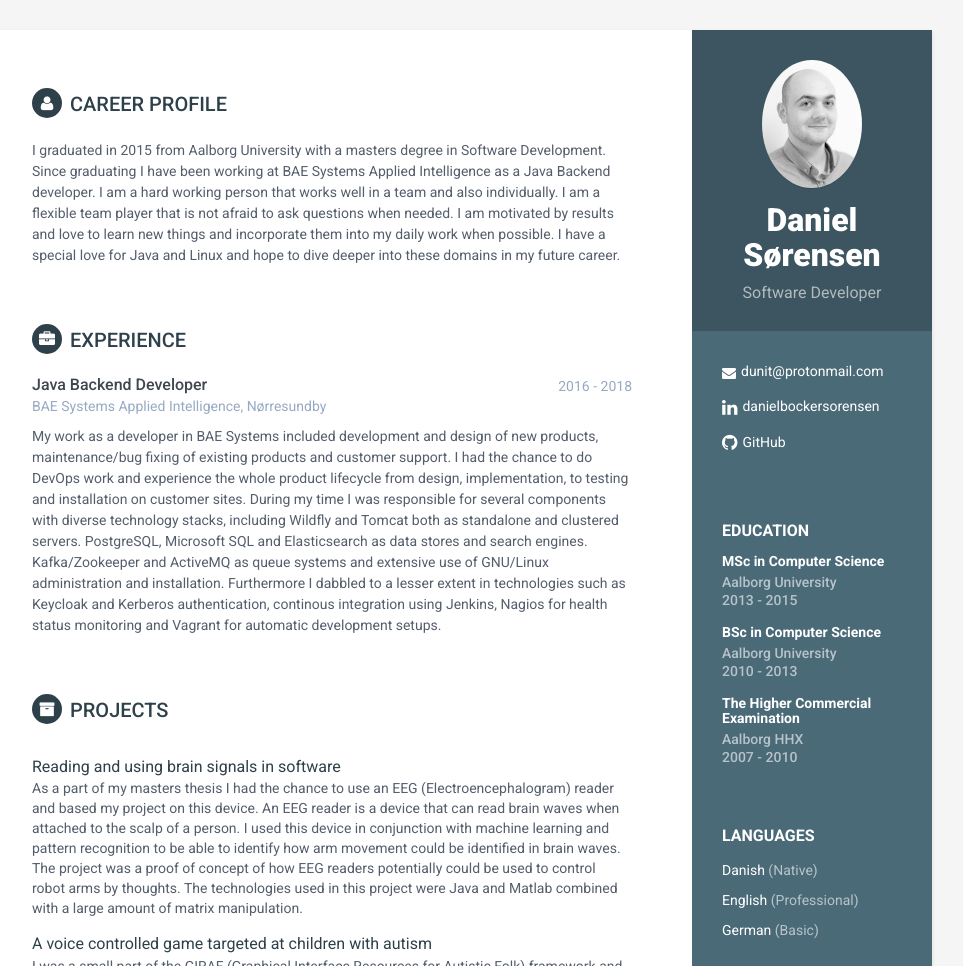
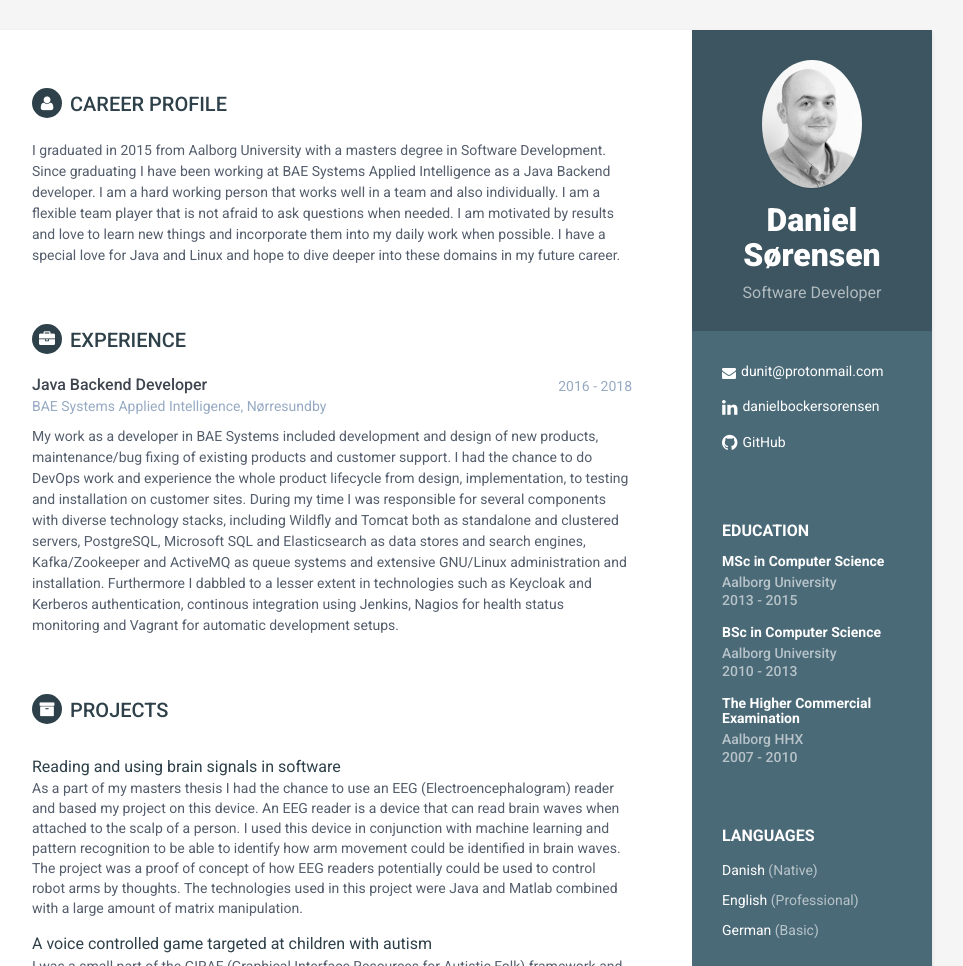
Before and after one commit to dunitgit/Web-CV, a Jekyll site: the page built from index.html, in a window 1280 px wide, cut to the strip 0-966 px from the top of the page. Shown: the whole strip, without its empty margins (188-1151 px from the left). Built offline with Jekyll 4.4.1, drawn with Linux system fonts in a browser that asks for light colours.

Commit message:
Release 2!

```diff
--- a/_data/experiences.yml
+++ b/_data/experiences.yml
@@ -2,7 +2,7 @@
   role: Java Backend Developer
   time: 2016 - 2018
   company: BAE Systems Applied Intelligence, Nørresundby
-  details: "My work as a developer in BAE Systems included development and design of new products, maintenance/bug fixing of existing products and customer support. I had the chance to do DevOps work and experience the whole product lifecycle from design, implementation, to testing and installation on customer sites. During my time I was responsible for several components with diverse technology stacks, including Wildfly and Tomcat both as standalone and clustered servers. PostgreSQL, Microsoft SQL and Elasticsearch as data stores and search engines. Kafka/Zookeeper and ActiveMQ as queue systems and extensive use of GNU/Linux administration and installation. Furthermore I dabbled to a lesser extent in technologies such as Keycloak and Kerberos authentication, continous integration using Jenkins, Nagios for health status monitoring and Vagrant for automatic development setups."
+  details: "My work as a developer in BAE Systems included development and design of new products, maintenance/bug fixing of existing products and customer support. I had the chance to do DevOps work and experience the whole product lifecycle from design, implementation, to testing and installation on customer sites. During my time I was responsible for several components with diverse technology stacks, including Wildfly and Tomcat both as standalone and clustered servers, PostgreSQL, Microsoft SQL and Elasticsearch as data stores and search engines, Kafka/Zookeeper and ActiveMQ as queue systems and extensive GNU/Linux administration and installation. Furthermore I dabbled to a lesser extent in technologies such as Keycloak and Kerberos authentication, continous integration using Jenkins, Nagios for health status monitoring and Vagrant for automatic development setups."
   #- experience:
   #  role: Senior Software Engineer
   #  time: 2014 - 2015
```
